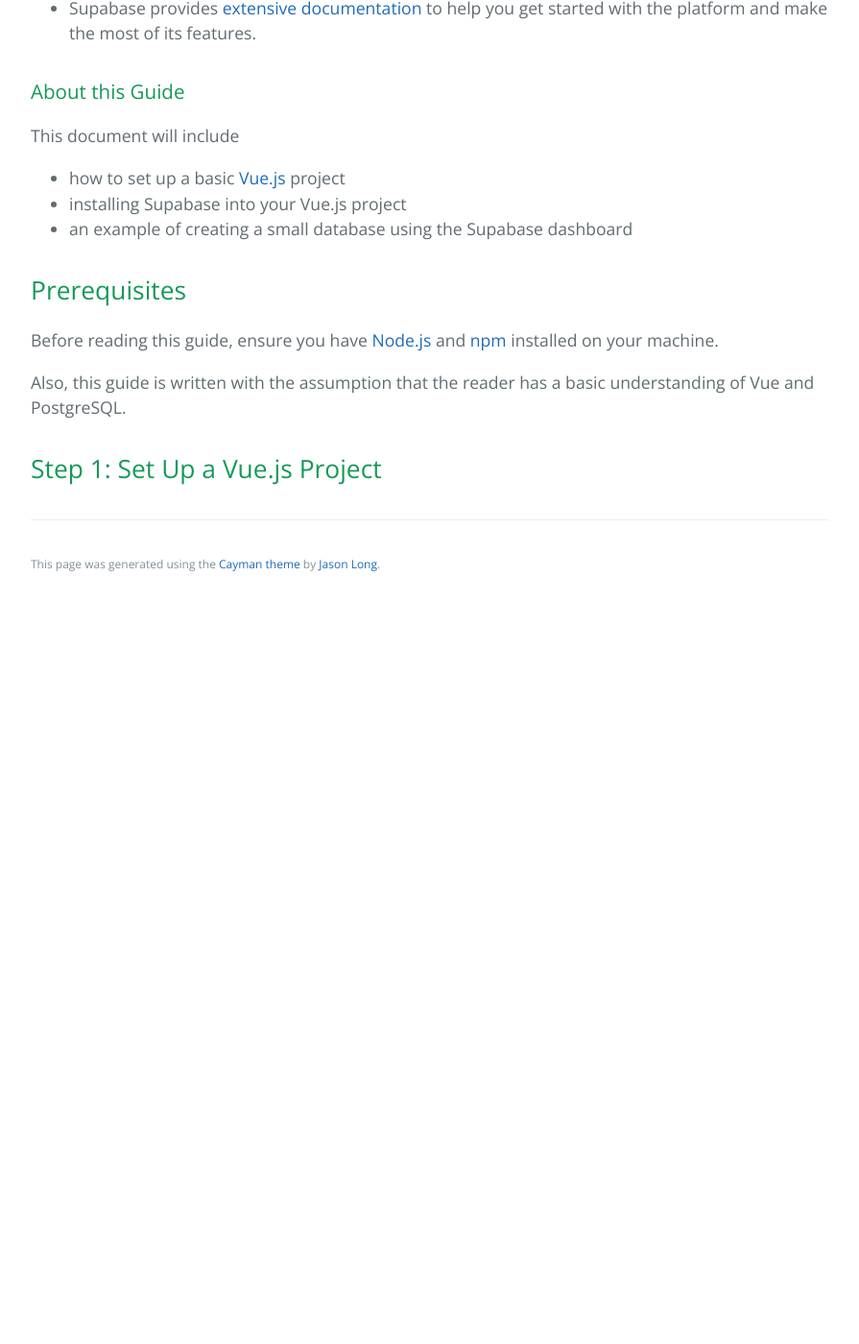
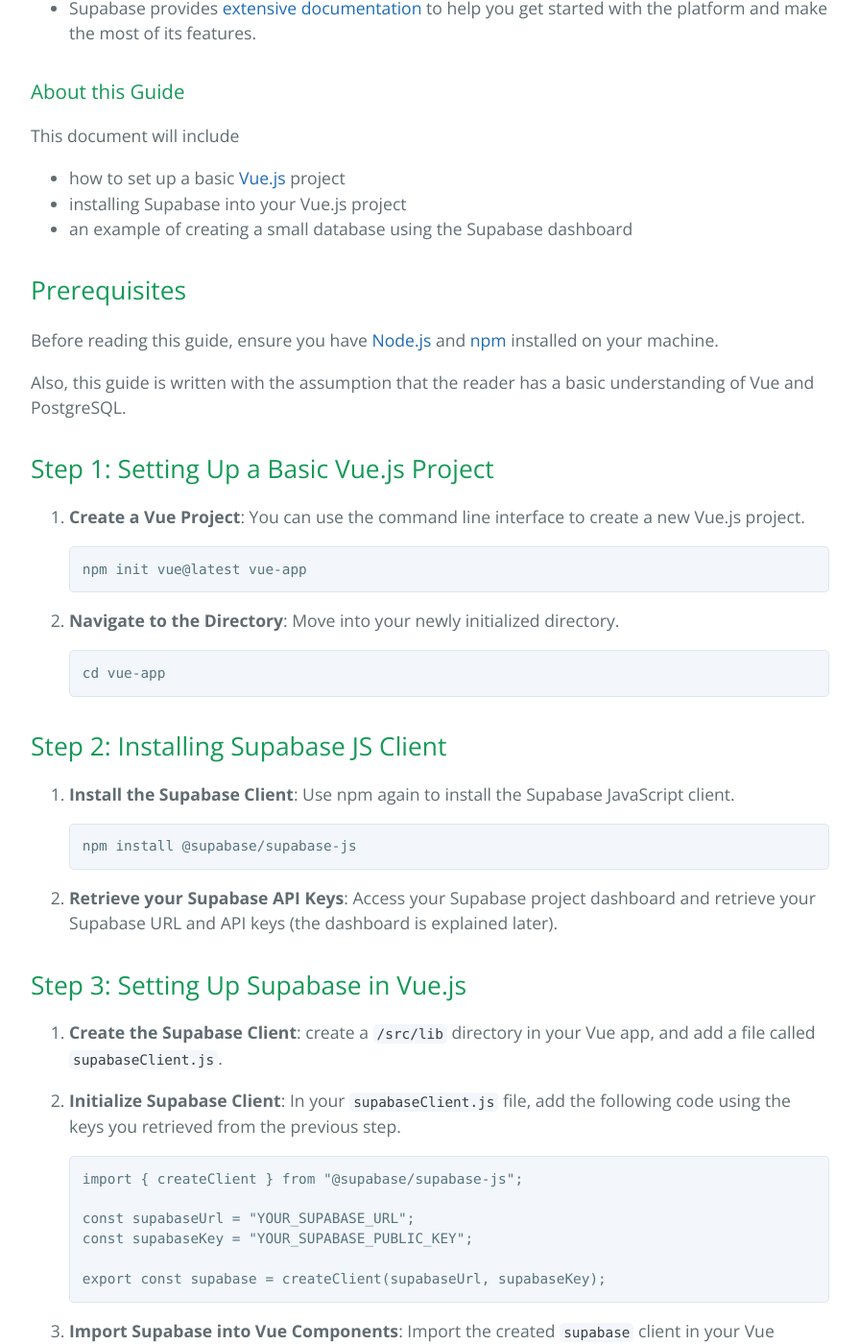
Before and after one commit to learning-software-engineering/learning-software-engineering.github.io, a Jekyll site: the page built from Topics/Tech_Stacks/Supabase.md, in a window 1280 px wide and 1400 px high, scrolled down 703 px. Shown: the whole window at 96% size, without its empty margins (192-1087 px from the left). Built offline with Jekyll 4.4.1, drawn with Linux system fonts in a browser that asks for light colours; our own code applies the rules of GitHub Pages for plain Markdown files; before the commit the page ends 1333 px from its top, so only the background shows below that; some of the changed text lies outside the part shown.

Commit message:
added setup guide

````diff
--- a/Topics/Tech_Stacks/Supabase.md
+++ b/Topics/Tech_Stacks/Supabase.md
@@ -22,4 +22,56 @@
 
 Also, this guide is written with the assumption that the reader has a basic understanding of Vue and PostgreSQL.
 
-## Step 1: Set Up a Vue.js Project
+## Step 1: Setting Up a Basic Vue.js Project
+
+1. **Create a Vue Project**: You can use the command line interface to create a new Vue.js project.
+
+   ```bash
+   npm init vue@latest vue-app
+   ```
+
+2. **Navigate to the Directory**: Move into your newly initialized directory.
+   ```bash
+   cd vue-app
+   ```
+
+## Step 2: Installing Supabase JS Client
+
+1. **Install the Supabase Client**: Use npm again to install the Supabase JavaScript client.
+
+   ```bash
+   npm install @supabase/supabase-js
+   ```
+
+2. **Retrieve your Supabase API Keys**: Access your Supabase project dashboard and retrieve your Supabase URL and API keys (the dashboard is explained later).
+
+## Step 3: Setting Up Supabase in Vue.js
+
+1. **Create the Supabase Client**: create a `/src/lib` directory in your Vue app, and add a file called `supabaseClient.js`.
+
+2. **Initialize Supabase Client**: In your `supabaseClient.js` file, add the following code using the keys you retrieved from the previous step.
+
+   ```javascript
+   import { createClient } from "@supabase/supabase-js";
+
+   const supabaseUrl = "YOUR_SUPABASE_URL";
+   const supabaseKey = "YOUR_SUPABASE_PUBLIC_KEY";
+
+   export const supabase = createClient(supabaseUrl, supabaseKey);
+   ```
+
+3. **Import Supabase into Vue Components**: Import the created `supabase` client in your Vue components wherever you intend to use it.
+
+   ```javascript
+   // src/components/TemplateComponent.vue
+
+   <script>
+   import { supabase } from './lib/supabaseClient'
+
+   export default {
+     mounted() {
+       // Supabase methods go here
+     }
+   }
+   </script>
+   ```
````
